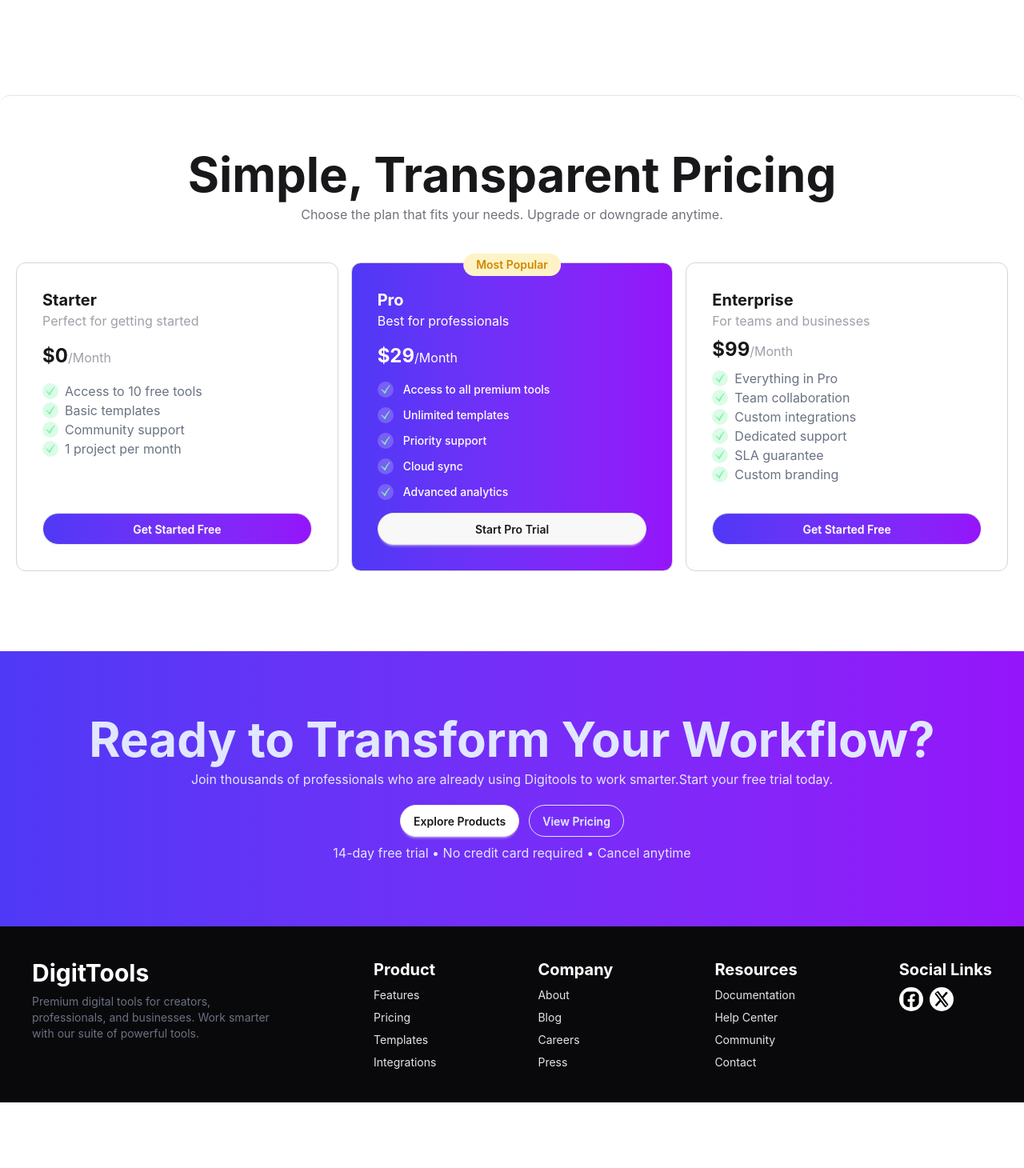
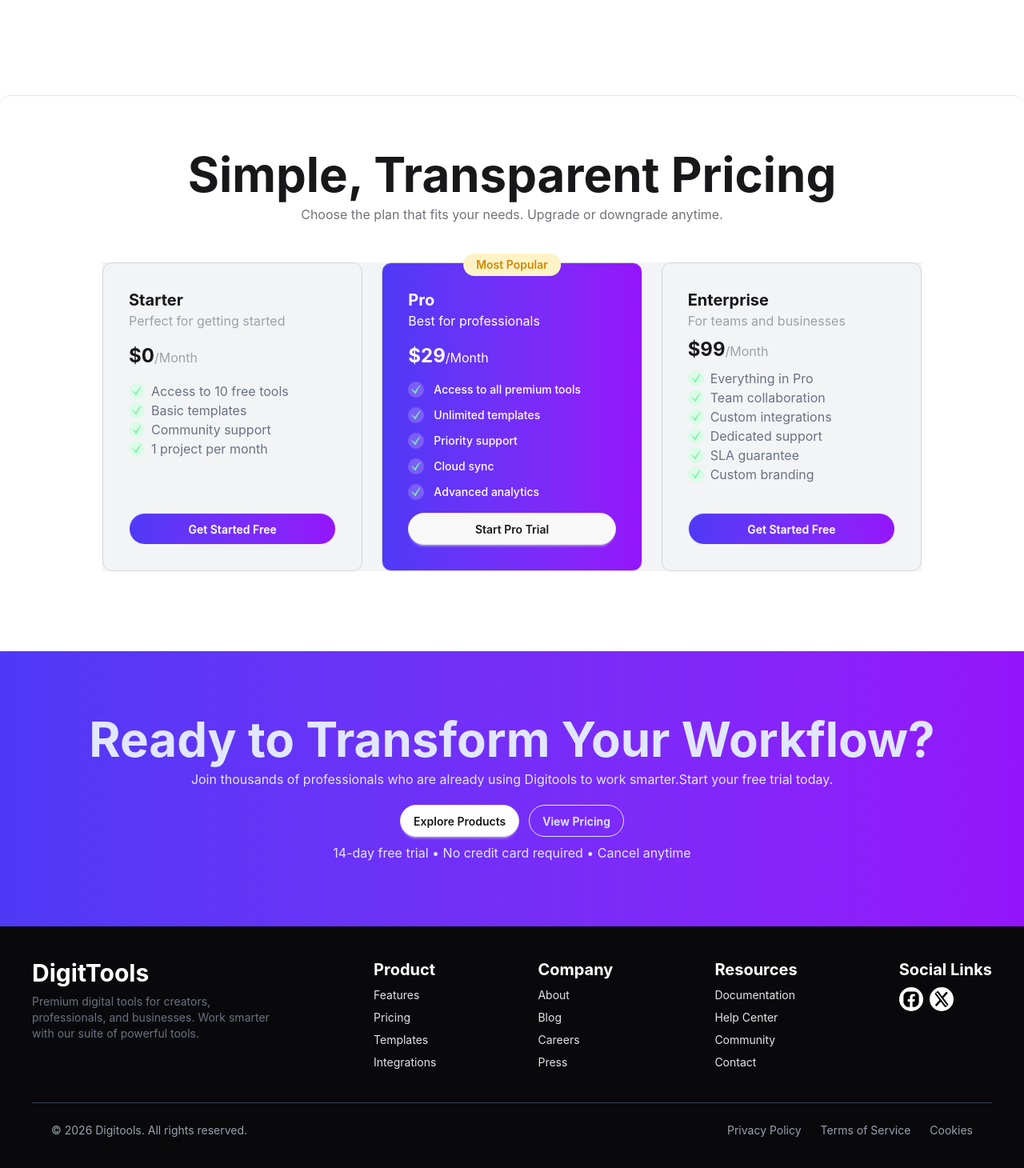
Before and after one commit to Tanvirislam855/assingment-6, a React (Vite) app: page / in a window 1280 px wide. Shown: the part 2603-4063 px from the top of the page at 80% size. Before the commit the page ends 3981 px from the top, so only its background shows below. Built offline with nearby package versions, Linux system fonts and the light colour scheme.

Commit message:
footer section add

```diff
--- a/src/components/Footer.jsx
+++ b/src/components/Footer.jsx
@@ -49,6 +49,19 @@ const Footer = () => {
             </div>
           </nav>
         </div>
+        <div className="border-t border-gray-700 mt-10 pt-6 px-6 flex flex-col md:flex-row justify-between items-center text-gray-400 text-sm">
+
+  {/* Left */}
+  <p>© 2026 Digitools. All rights reserved.</p>
+
+  {/* Right */}
+  <div className="flex gap-6 mt-4 md:mt-0">
+    <a href="#" className="hover:text-white">Privacy Policy</a>
+    <a href="#" className="hover:text-white">Terms of Service</a>
+    <a href="#" className="hover:text-white">Cookies</a>
+  </div>
+
+</div>
       </footer>
     </div>
   );
--- a/src/components/Pricing.jsx
+++ b/src/components/Pricing.jsx
@@ -9,7 +9,7 @@ const Pricing = () => {
         <h2 className="text-2xl md:text-4xl lg:text-6xl font-bold ">Simple, Transparent Pricing</h2>
     <p className="text-zinc-500">Choose the plan that fits your needs. Upgrade or downgrade anytime.</p>
         </div>
-    <div className="grid md:grid-cols-3 gap-4 container md:max-w-7xl mx-auto">
+    <div className="grid md:grid-cols-3 gap-6  bg-gray-100 md:max-w-5xl mx-auto">
 
       <div className="flex flex-col justify-between border border-zinc-300 rounded-xl p-4 lg:p-8">
         <div className="flex flex-col space-y-4">
```
